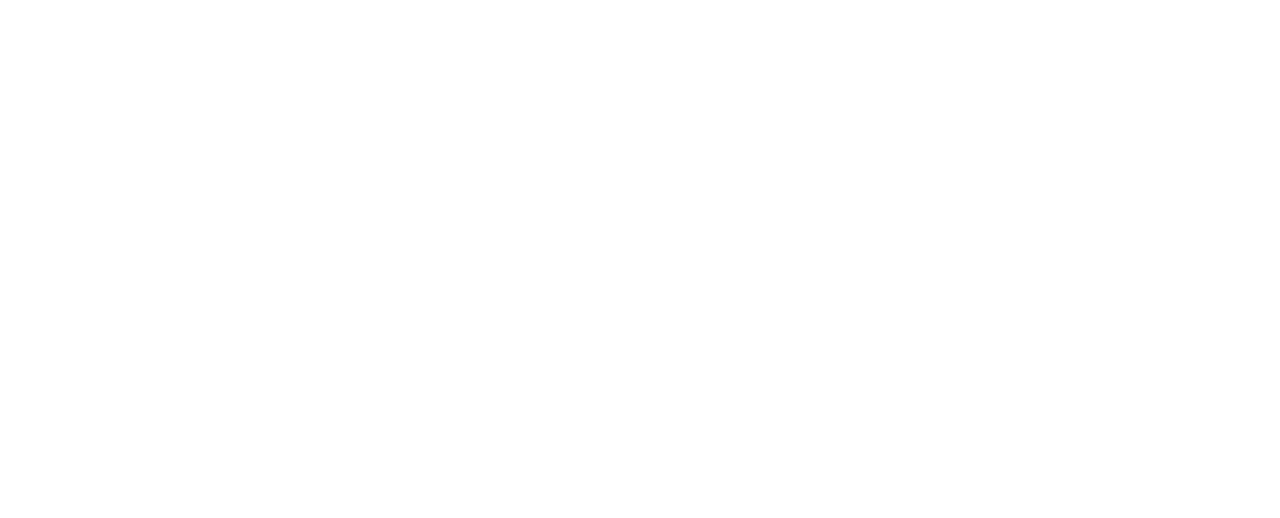
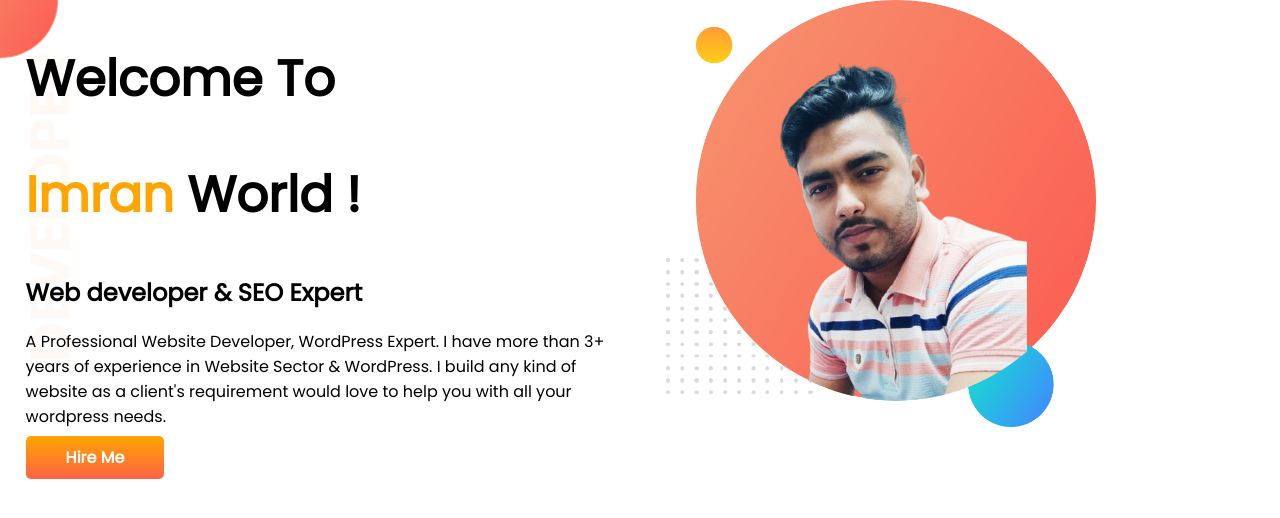
Before and after one commit to imranh0997/developer-portfolio, a plain HTML site: page index.html in a window 1280 px wide. Drawn offline with Linux system fonts and the light colour scheme.

Commit message:
top bannner added

```diff
--- a/index.html
+++ b/index.html
@@ -1,13 +1,31 @@
 <!DOCTYPE html>
 <html lang="en">
+
 <head>
     <meta charset="UTF-8">
     <meta http-equiv="X-UA-Compatible" content="IE=edge">
     <meta name="viewport" content="width=device-width, initial-scale=1.0">
     <title>Imran Portfolio</title>
+    <link rel="preconnect" href="https://fonts.googleapis.com">
+    <link rel="preconnect" href="https://fonts.gstatic.com" crossorigin>
+    <link href="https://fonts.googleapis.com/css2?family=Poppins&display=swap" rel="stylesheet">
     <link rel="stylesheet" href="style.css">
 </head>
+
 <body>
+    <section class="top-banner">
+        <div class="half-width">
+            <h1>Welcome To</h1>
+            <h1><span class="orange-color">Imran</span> World !</h1>
+            <h2>Web developer & SEO Expert</h2>
+            <p>A Professional Website Developer, WordPress Expert. I have more than 3+ years of experience in Website
+                Sector
+                & WordPress. I build any kind of website as a client's requirement would love to help you with all your
+                wordpress needs.</p>
+            <a class="link-button" target="_blank" href="https://www.facebook.com/Imran.Hossain234/">Hire Me</a>
+        </div>
+        <div class="half-width"><img src="images/Imran-pic-background.png" alt=""></div>
+    </section>
+</body>
 
-</body>
 </html>
--- a/style.css
+++ b/style.css
@@ -0,0 +1,32 @@
+body{
+    font-family: 'Poppins', sans-serif;
+    margin: 0;
+}
+h1{
+    font-size: 50px;
+}
+.orange-color{
+    color: orange;
+}
+section{
+    display: flex;
+}
+.half-width{
+    width: 50%;
+    padding-left: 2%;
+}
+.half-width img{
+    width: 70%;
+}
+.link-button{
+    text-decoration: none;
+    background-image: linear-gradient(orange, tomato);
+    padding: 10px 40px;
+    color: white;
+    font-weight: 700;
+    border-radius: 5px;
+}
+.top-banner{
+    background-image: url(images/top-banner.png);
+    background-repeat: no-repeat;
+}
```
Also changed, not shown: images/Imran-pic-background.png (added), images/dream-bg.png (added), images/exp-bg.png (added), images/jhankar.png (added), images/jhankar2.png (added), images/my-bg.png (added), images/my-bg2.png (added), images/top-banner.png (added), 7 other files.
